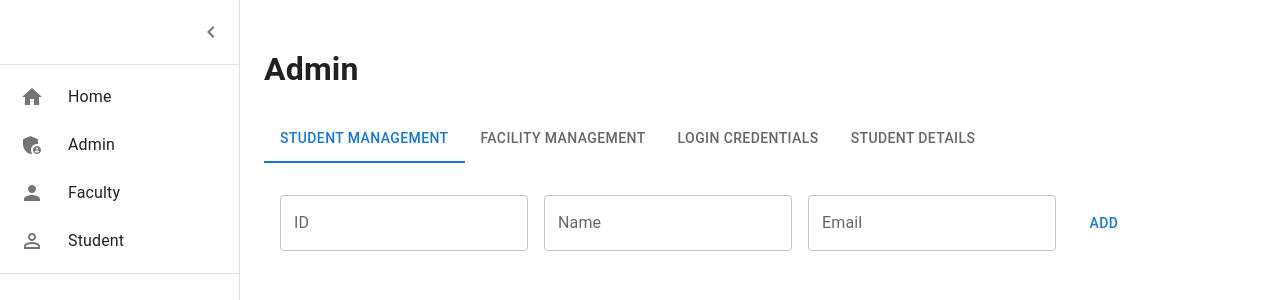
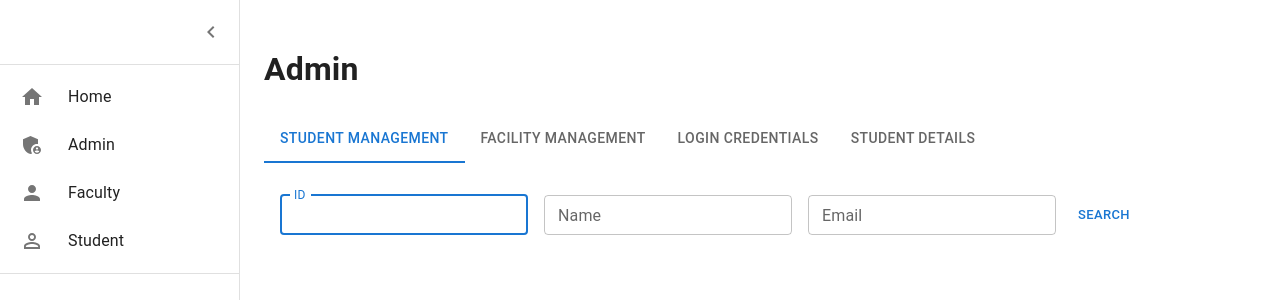
Before and after one commit to Project-Dharani/Admin, a React (Create React App) app in the folder client/: page /Admin in a window 1280 px wide. Shown: the top 300 px of the page. Built offline with nearby package versions, Linux system fonts and the light colour scheme.

Commit message:
text field size modified

```diff
--- a/client/src/pages/Admin.js
+++ b/client/src/pages/Admin.js
@@ -133,13 +133,16 @@ export default function Admin() {
                       }}
                     >
                       <TextField
+                        size="small"
                         label="ID"
+                        autoFocus
                         value={newStudent.id}
                         onChange={(e) =>
                           setNewStudent({ ...newStudent, id: e.target.value })
                         }
                       />
                       <TextField
+                        size="small"
                         label="Name"
                         value={newStudent.name}
                         onChange={(e) =>
@@ -147,6 +150,7 @@ export default function Admin() {
                         }
                       />
                       <TextField
+                        size="small"
                         label="Email"
                         value={newStudent.email}
                         onChange={(e) =>
@@ -156,7 +160,9 @@ export default function Admin() {
                           })
                         }
                       />
-                      <Button onClick={handleAddStudent}>Add</Button>
+                      <Button size="small" onClick={handleAddStudent}>
+                        Search
+                      </Button>
                     </Box>
                   )}
                 </>
```
